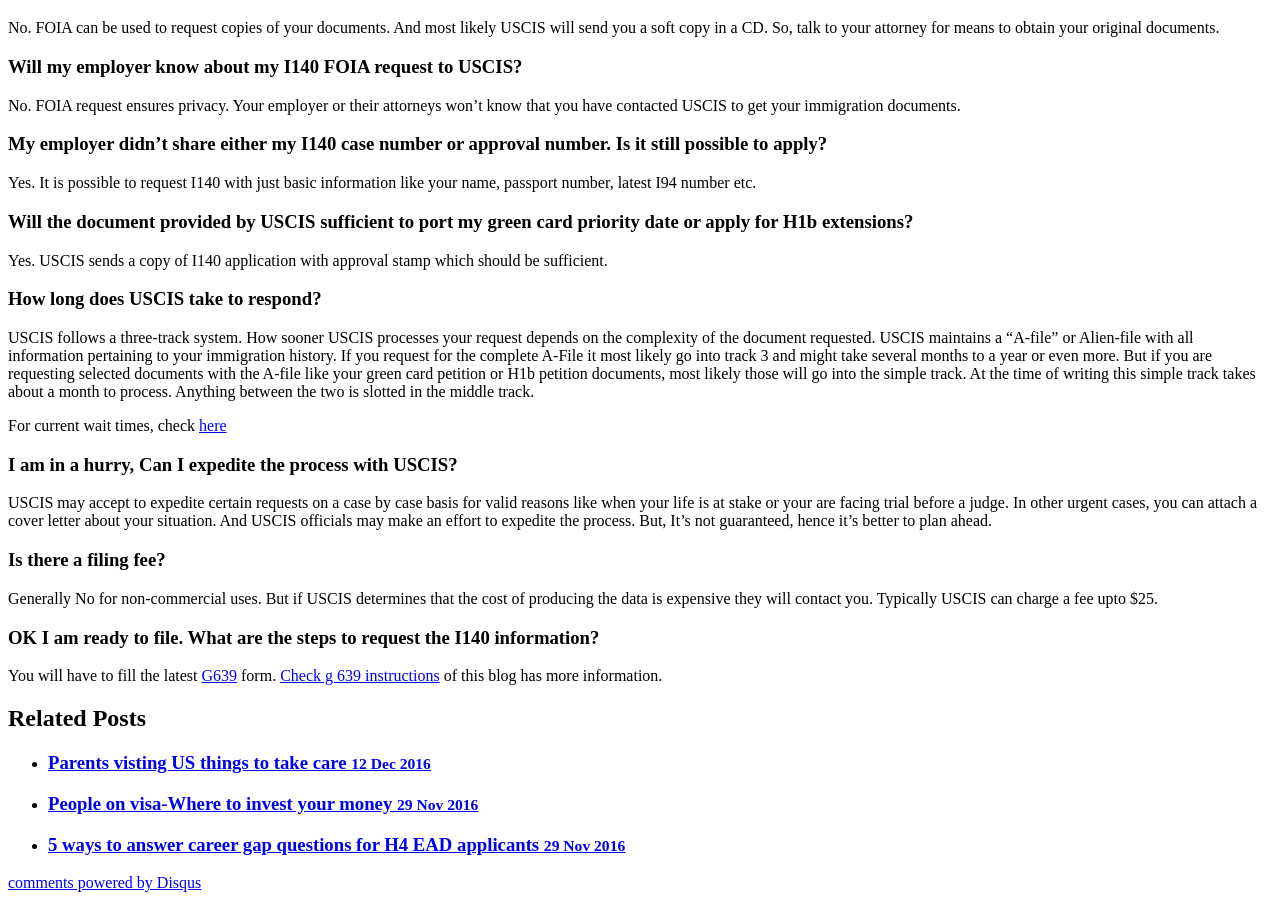
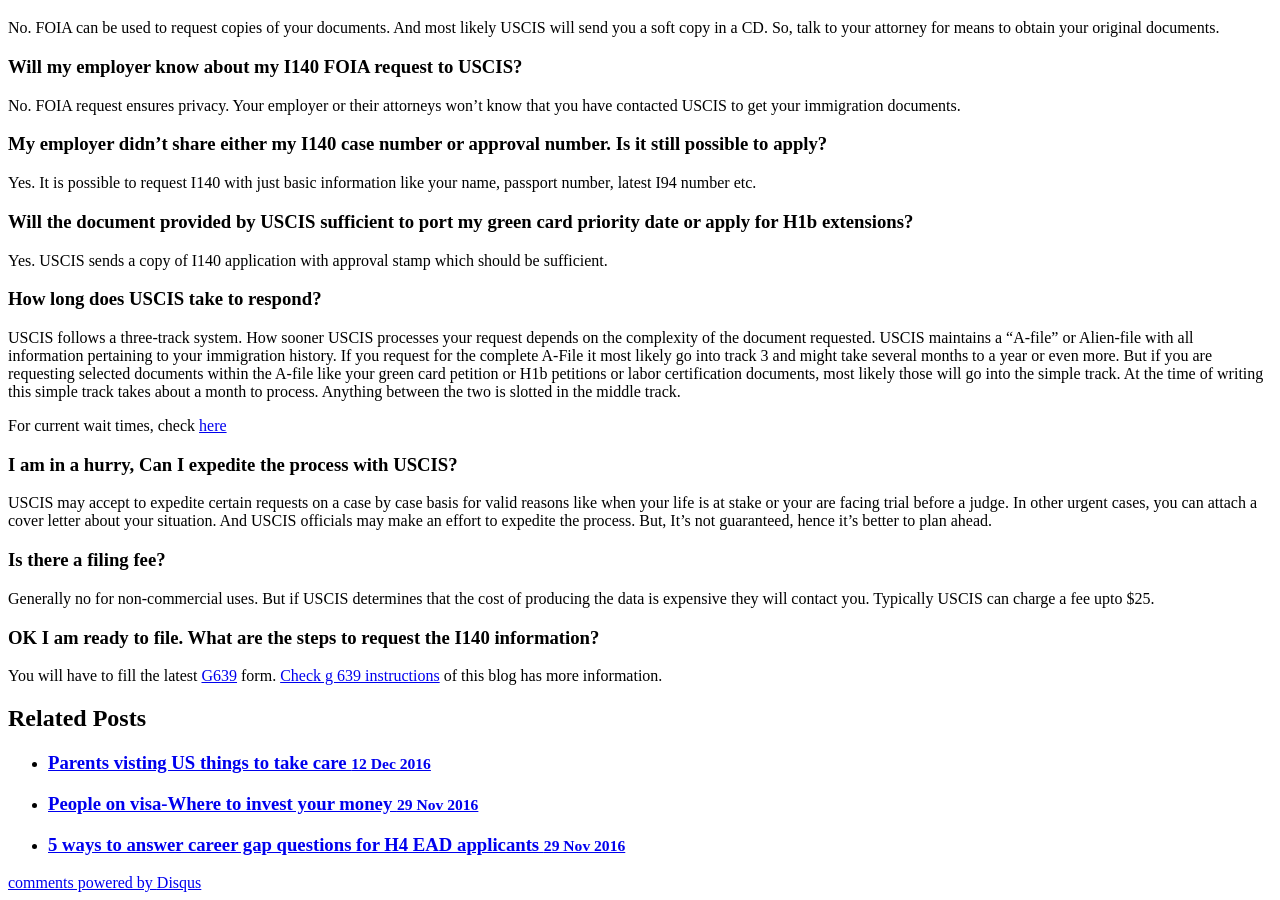
Before and after one commit to gitforwork2/gitforwork.github.io, a Jekyll site: the page built from _posts/2016-12-17-how-to-request-FOIA-from-USCIS.md, in a window 1280 px wide and 900 px high, scrolled down 1459 px. Built offline with Jekyll 4.4.1, drawn with Linux system fonts in a browser that asks for light colours; comment, search, counter and statistics services are not loaded.

Commit message:
Making it comprehensive

```diff
--- a/_posts/2016-12-17-how-to-request-FOIA-from-USCIS.md
+++ b/_posts/2016-12-17-how-to-request-FOIA-from-USCIS.md
@@ -52,7 +52,7 @@
 ### Step 3: Send the form
 Sign the form under perjury (Summary: You agree to face consequences under US laws, if the application contains wrong information. [Formal explanation](https://www.uscis.gov/tools/glossary/declaration-under-penalty-perjury))
 or Sign before a Notary, with necessary documents.
-Email to form to uscis.foia@uscis.dhs.gov. Attach any additional documents that you want to send.
+ Email to form to uscis.foia@uscis.dhs.gov. Attach any additional documents that you want to send.
 
 What happens after that?
 You will receive a control number with-in 2 weeks with which you can [track your status](http://www.uscis.gov/about-us/freedom-information-and-privacy-act-foia/foia-request-status-check-average-processing-times/check-status-request)
@@ -94,8 +94,8 @@
  USCIS follows a three-track system. How sooner USCIS processes your request depends on the complexity of the document requested.
  USCIS maintains a "A-file" or Alien-file with all information pertaining to your immigration history.
  If you request for the complete A-File it most likely go into track 3 and might take several months to a year or even more.
- But if you are requesting selected documents with the A-file like your green card petition or H1b petition
- documents, most likely those will go into the simple track. At the time of writing this simple track takes about a month to process.
+ But if you are requesting selected documents within the A-file like your green card petition or H1b petitions or
+  labor certification documents, most likely those will go into the simple track. At the time of writing this simple track takes about a month to process.
  Anything between the two is slotted in the middle track.
 
  For current wait times, check [here](http://www.uscis.gov/about-us/freedom-information-and-privacy-act-foia/foia-request-status-check-average-processing-times/check-status-request)
@@ -107,8 +107,8 @@
  better to plan ahead.
 
 ### Is there a filing fee?
- Generally No for non-commercial uses. But if USCIS determines that the cost of producing the data is expensive they will contact you.
- Typically USCIS can charge a fee upto $25.
+ Generally no for non-commercial uses. But if USCIS determines that the cost of producing the data is expensive
+ they will contact you. Typically USCIS can charge a fee upto $25.
 
 ### OK I am ready to file. What are the steps to request the I140 information?
  You will have to fill the latest [G639](http://www.uscis.gov/sites/default/files/files/form/g-639.pdf) form.
```
